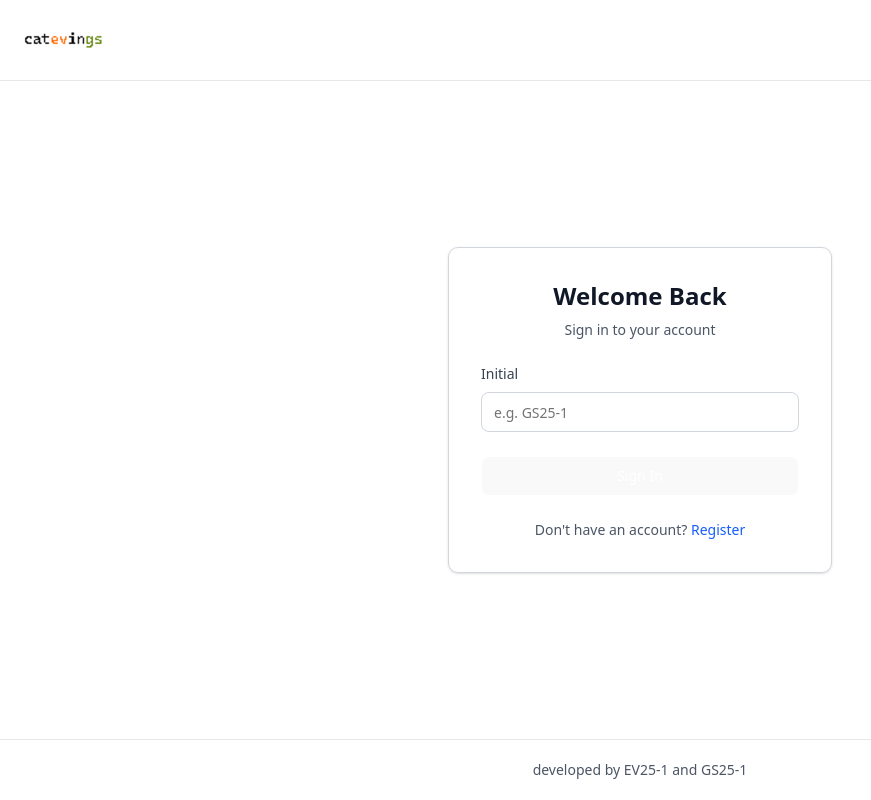
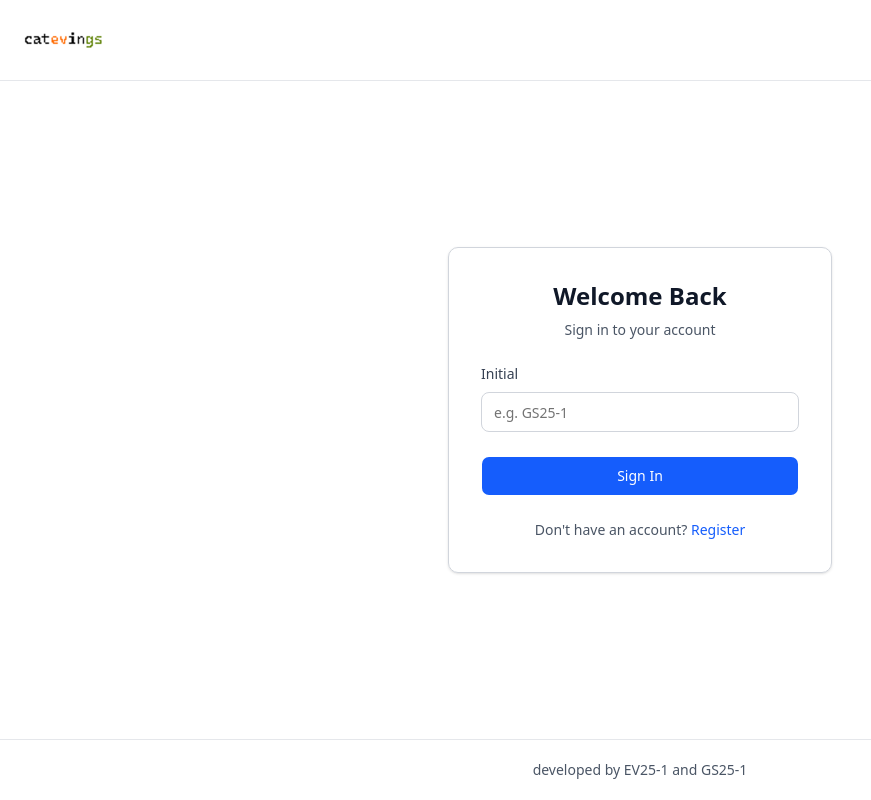
Before and after one commit to HWIBUH/pdidi-app, a React (Vite) app in the folder pdidi-frontend/: page / in a window 1280 px wide. Shown: the whole page, without its empty margins (0-871 px from the left). Built offline with nearby package versions, Linux system fonts and the light colour scheme; no server answers.

Commit message:
fix: fixed light mode users not being able to see buttons

```diff
--- a/pdidi-frontend/src/components/ui/header.tsx
+++ b/pdidi-frontend/src/components/ui/header.tsx
@@ -15,7 +15,7 @@
     return (
         <div className="w-full flex items-center justify-between py-5 px-6 border-b border-gray-200">
             <div className="flex flex-col">
-                <img src="/catevings256.png" alt="CatEVinGS" className="h-10 w-auto" />
+                <img src={`${import.meta.env.BASE_URL}catevings256.png`} alt="CatEVinGS" className="h-10 w-auto" />
             </div>
             <div className="flex items-center gap-4">
                 {user && (
--- a/pdidi-frontend/src/index.css
+++ b/pdidi-frontend/src/index.css
@@ -57,19 +57,6 @@
   padding: 0;
   display: flex;
   place-items: center;
-}
-
-@media (prefers-color-scheme: light) {
-  :root {
-    color: #213547;
-    background-color: #ffffff;
-  }
-  a:hover {
-    color: #747bff;
-  }
-  button {
-    background-color: #f9f9f9;
-  }
 }
 
 .dark {
```
